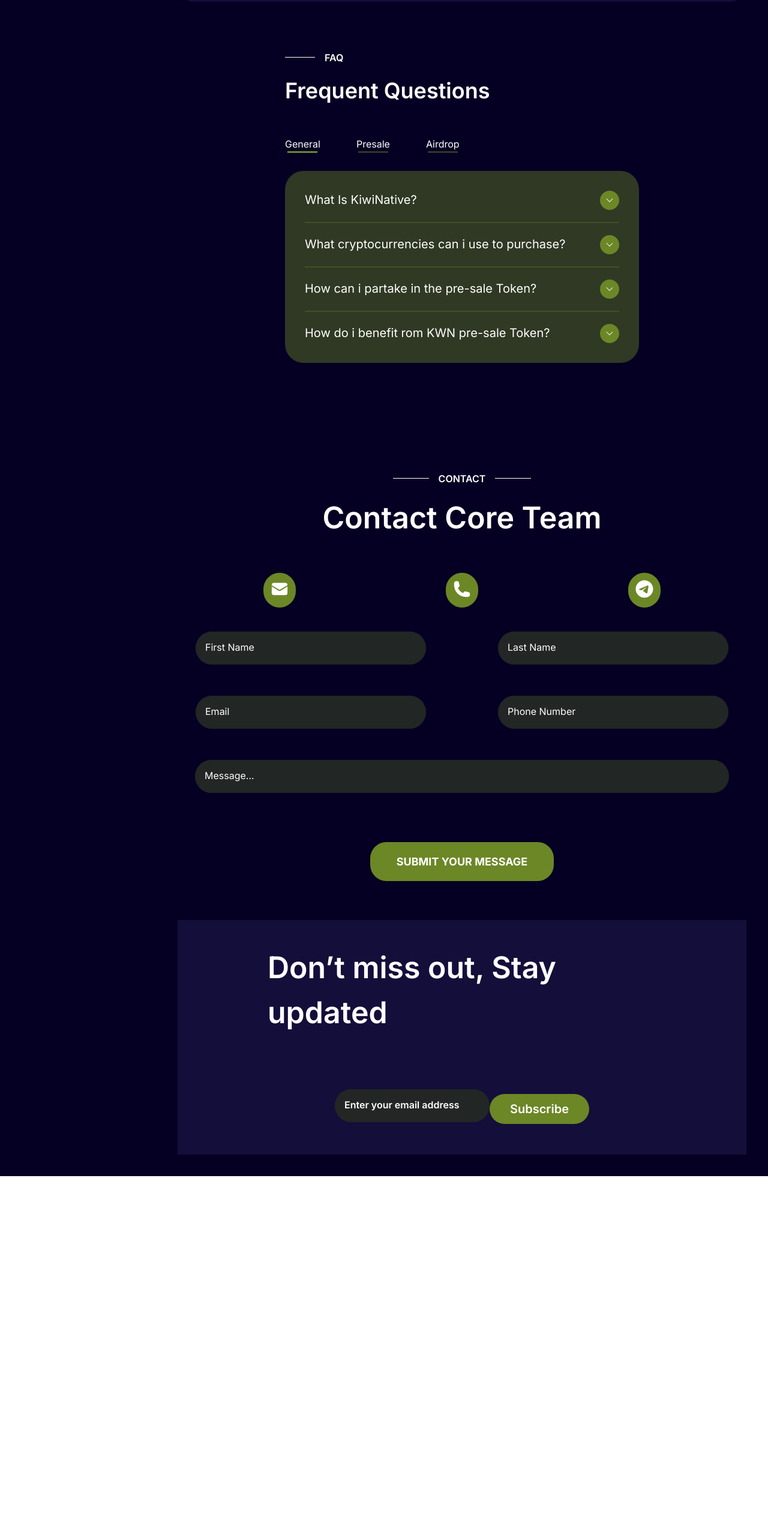
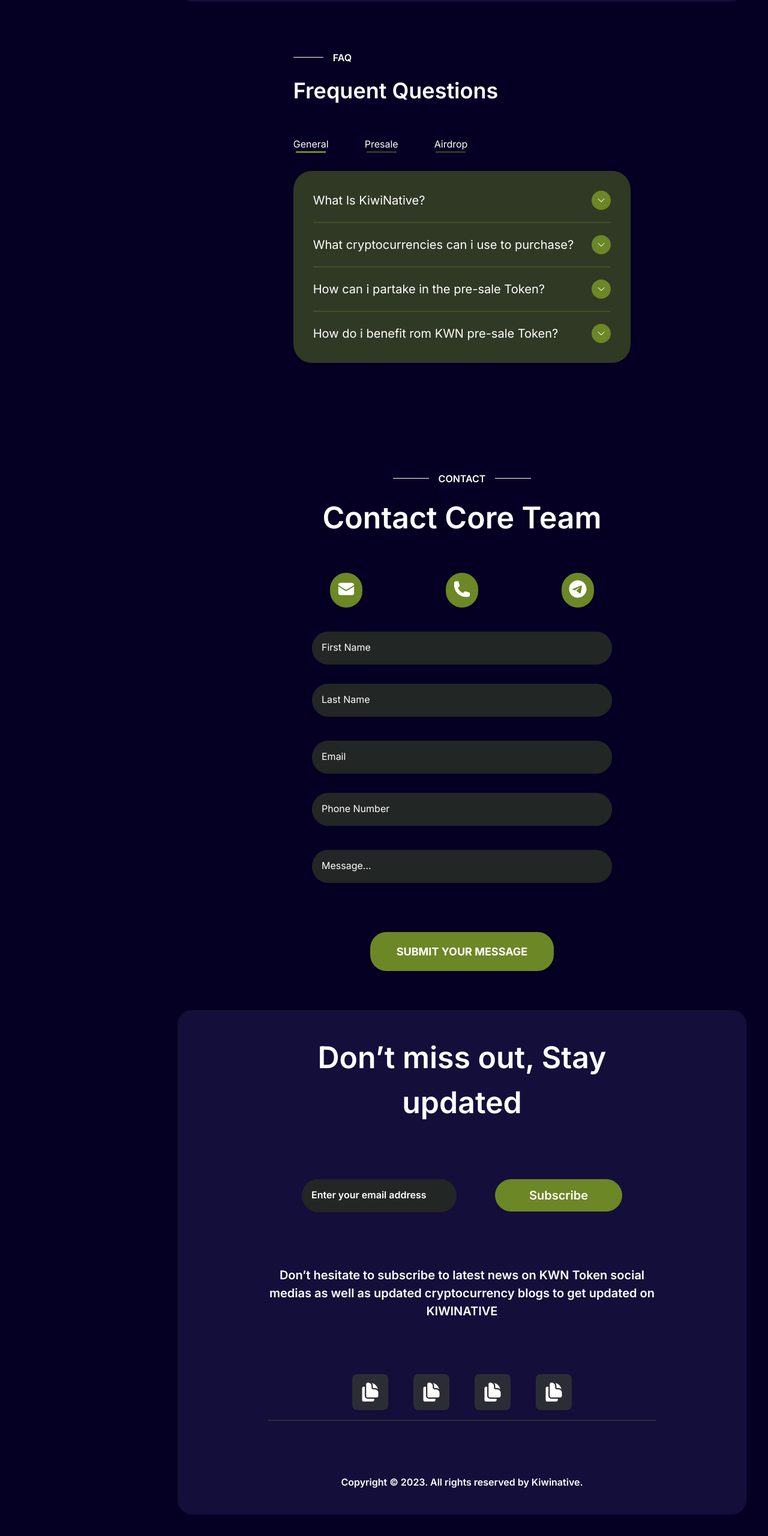
Before and after one commit to kiwinative/presale_app, a Next.js app: page / in a window 1280 px wide. Shown: the part 1419-3980 px from the top of the page at 60% size. Before the commit the page ends 3380 px from the top, so only its background shows below. Built offline with nearby package versions, Linux system fonts and the light colour scheme.

Commit message:
Responsiveness update

```diff
--- a/app/Contact.tsx
+++ b/app/Contact.tsx
@@ -1,19 +1,24 @@
+"use client";
+
+import { useGlobalContext } from './Context/store'
 import { IconProp } from "@fortawesome/fontawesome-svg-core"
 import { faTelegram } from "@fortawesome/free-brands-svg-icons"
 import { FontAwesomeIcon } from "@fortawesome/react-fontawesome"
 import { EnvelopeIcon, PhoneIcon } from "@heroicons/react/24/solid"
 
+
 export const Contact = () => {
+    const {open} = useGlobalContext()
   return (
-    <div className='flex flex-col items-center mt-[100px]'>
+    <div className={`flex flex-col flex-grow items-center mt-[100px] px-8 ${open && 'px-0'}`}>
         <div className='flex items-center py-4'>
             <div className=" h-px bg-white w-[60px]"></div>
             <span className="flex-shrink text-white px-4 font-semibold text-[16px]">CONTACT</span>
             <div className=" h-px bg-white w-[60px]"></div>
         </div>
-        <h4 className='text-[50px] font-semibold'>Contact Core Team</h4>
+        <h4 className={`text-[35px] sm:text-[50px] font-semibold ${open && "sm:text-[40px]"}`}>Contact Core Team</h4>
         <div className="flex flex-col items-center gap-[40px] mt-[54px]">
-            <div className='flex flex-row justify-center gap-[250px] w-full'>
+            <div className='flex flex-row justify-between w-full px-[30px]'>
                 <a href="mailto:media@privateemail.pro" className="items-center rounded-[30px] bg-[#6C8726] p-3">
                     <EnvelopeIcon className="h-[30px] w-[30px]"/>
                 </a>
@@ -24,8 +29,8 @@
                 <FontAwesomeIcon icon={faTelegram as IconProp} className="h-[30px] w-[30px]"/>
                 </a>
             </div>
-            <div className='flex flex-row justify-between space-x-[120px] text-white'>
-                <div className="h-[55px] w-[350px] bg-[#222624] rounded-[28px] relative mb-3 xl:w-96" data-te-input-wrapper-init>
+            <div className={`flex flex-col space-y-[20px] ${open ? "md:flex-col" : "md:flex-row md:space-y-0 md:space-x-[70px]"} justify-between text-white`}>
+                <div className={`h-[55px] w-[350px] ${open ? "lg:w-[500px]" : "md:w-[300px] lg:w-[400px]"} bg-[#222624] rounded-[28px] relative mb-3`} data-te-input-wrapper-init>
                     <input
                     type="text"
                     className="h-full bg-[#222624] rounded-[28px] peer block min-h-[auto] w-full border-0  py-[0.32rem] px-3 leading-[1.6] outline-none transition-all duration-200 ease-linear focus:placeholder:opacity-100 data-[te-input-state-active]:placeholder:opacity-100 motion-reduce:transition-none dark:text-neutral-200 dark:placeholder:text-neutral-200 [&:not([data-te-input-placeholder-active])]:placeholder:opacity-0"
@@ -37,7 +42,7 @@
                     >First Name
                     </label>
                 </div>
-                <div className="h-[55px] w-[350px] bg-[#222624] rounded-[28px] relative mb-3 xl:w-96" data-te-input-wrapper-init>
+                <div className={`h-[55px] w-[350px] ${open ? "lg:w-[500px]" : "md:w-[300px] lg:w-[400px]"} bg-[#222624] rounded-[28px] relative mb-3`} data-te-input-wrapper-init>
                     <input
                     type="text"
                     className="h-full bg-[#222624] rounded-[28px] peer block min-h-[auto] w-full border-0  py-[0.32rem] px-3 leading-[1.6] outline-none transition-all duration-200 ease-linear focus:placeholder:opacity-100 data-[te-input-state-active]:placeholder:opacity-100 motion-reduce:transition-none dark:text-neutral-200 dark:placeholder:text-neutral-200 [&:not([data-te-input-placeholder-active])]:placeholder:opacity-0"
@@ -51,8 +56,8 @@
                 </div>
 
             </div>
-            <div className='flex flex-row justify-between space-x-[120px] text-white'>
-                <div className="h-[55px] w-[350px] bg-[#222624] rounded-[28px] relative mb-3 xl:w-96" data-te-input-wrapper-init>
+            <div className={`flex flex-col space-y-[20px] ${open ? "md:flex-col" : "md:flex-row md:space-y-0 md:space-x-[70px]"} justify-between text-white`}>
+                <div className={`h-[55px] w-[350px] ${open ? "lg:w-[500px]" : "md:w-[300px] lg:w-[400px]"} bg-[#222624] rounded-[28px] relative mb-3`} data-te-input-wrapper-init>
                     <input
                     type="text"
                     className="h-full bg-[#222624] rounded-[28px] peer block min-h-[auto] w-full border-0  py-[0.32rem] px-3 leading-[1.6] outline-none transition-all duration-200 ease-linear focus:placeholder:opacity-100 data-[te-input-state-active]:placeholder:opacity-100 motion-reduce:transition-none dark:text-neutral-200 dark:placeholder:text-neutral-200 [&:not([data-te-input-placeholder-active])]:placeholder:opacity-0"
@@ -64,7 +69,7 @@
                     >Email
                     </label>
                 </div>
-                <div className="h-[55px] w-[350px] bg-[#222624] rounded-[28px] relative mb-3 xl:w-96" data-te-input-wrapper-init>
+                <div className={`h-[55px] w-[350px] ${open ? "lg:w-[500px]" : "md:w-[300px] lg:w-[400px]"} bg-[#222624] rounded-[28px] relative mb-3`} data-te-input-wrapper-init>
                     <input
                     type="text"
                     className="h-full bg-[#222624] rounded-[28px] peer block min-h-[auto] w-full border-0  py-[0.32rem] px-3 leading-[1.6] outline-none transition-all duration-200 ease-linear focus:placeholder:opacity-100 data-[te-input-state-active]:placeholder:opacity-100 motion-reduce:transition-none dark:text-neutral-200 dark:placeholder:text-neutral-200 [&:not([data-te-input-placeholder-active])]:placeholder:opacity-0"
@@ -78,7 +83,7 @@
                 </div>
 
             </div>
-            <div className='flex flex-row w-[820px] xl:w-[890px] text-white'>
+            <div className='flex flex-row w-full text-white'>
                 <div className="h-[55px] w-full  bg-[#222624] rounded-[28px] relative mb-3" data-te-input-wrapper-init>
                     <input
                     type="text"
@@ -93,7 +98,7 @@
                 </div>
             </div>
         </div>
-        <button className="py-[19px] px-[44px] bg-[#6C8726] rounded-[27px] mt-[70px] text-[18px] font-bold">SUBMIT YOUR MESSAGE</button>
+        <button className="py-[19px] px-[44px] bg-[#6C8726] rounded-[27px] mt-[70px] text-[12px] sm:text-[18px] font-bold">SUBMIT YOUR MESSAGE</button>
     </div>
   )
 }
--- a/app/Context/store.tsx
+++ b/app/Context/store.tsx
@@ -9,6 +9,8 @@
     setInfoSubmenuOpen: Dispatch<SetStateAction<boolean>>
     linksubmenuOpen: boolean,
     setLinkSubmenuOpen: Dispatch<SetStateAction<boolean>>
+    faq1Open: boolean,
+    setFaq1Open: Dispatch<SetStateAction<boolean>>
 }
 
 const GlobalContext = createContext<ContextProps>({
@@ -23,6 +25,10 @@
     linksubmenuOpen: false,
     setLinkSubmenuOpen: function (value: SetStateAction<boolean>): void {
         throw new Error("Function not implemented.");
+    },
+    faq1Open: false,
+    setFaq1Open: function (value: SetStateAction<boolean>): void {
+        throw new Error("Function not implemented.");
     }
 })
 
@@ -30,9 +36,10 @@
     const [open, setOpen] = useState(true)
     const [infosubmenuOpen, setInfoSubmenuOpen] = useState(true)
     const [linksubmenuOpen, setLinkSubmenuOpen] = useState(true)
+    const [faq1Open, setFaq1Open] = useState(true)
 
     return (
-        <GlobalContext.Provider value={{ open, setOpen, infosubmenuOpen, setInfoSubmenuOpen, linksubmenuOpen, setLinkSubmenuOpen }}>
+        <GlobalContext.Provider value={{ open, setOpen, infosubmenuOpen, setInfoSubmenuOpen, linksubmenuOpen, setLinkSubmenuOpen, faq1Open, setFaq1Open }}>
             {children}
         </GlobalContext.Provider>
     )
--- a/app/Faq.tsx
+++ b/app/Faq.tsx
@@ -1,18 +1,18 @@
 "use client"
 import { ChevronDownIcon } from '@heroicons/react/24/solid'
-import {useState} from 'react'
+import { useGlobalContext } from './Context/store'
 
 function Faq() {
-    const [submenuOpen, setSubmenuOpen] = useState(true)
+    const {faq1Open, setFaq1Open, open} = useGlobalContext()
 
   return (
-    <div className='flex flex-col'>
+    <div className='flex flex-col lg:scale-130'>
           <div className='flex flex-col'>
             <div className='flex items-center py-4'>
               <div className=" h-px bg-white w-[50px]"></div>
               <span className="flex-shrink text-white px-4 font-semibold text-[16px]">FAQ</span>
             </div>
-            <h4 className='text-[36px] font-semibold'>Frequent Questions</h4>
+            <h4 className='text-[26px] sm:text-[36px] font-semibold duration-500'>Frequent Questions</h4>
           </div>
           <div className='flex flex-row gap-[60px] mt-[50px]'>
             <div className='flex flex-col items-center'>
@@ -28,30 +28,30 @@
               <div className='h-[3px] bg-[#6C8726] opacity-[41%] w-[50px]'></div>
             </div>
           </div>
-          <div className='flex flex-col bg-[#303924] w-[590px] p-[33px] rounded-[31px] mt-[30px] gap-[20px]'>
-            <div className='flex flex-row justify-between' >
+          <div className='flex flex-col bg-[#303924] flex-grow p-[33px] rounded-[31px] mt-[30px] gap-[20px]'>
+            <div className='flex flex-row justify-between items-center w-full space-x-[30px]' >
                 <p className='text-white text-[20px]'>What Is KiwiNative?</p>
                 <button className='flex rounded-full p-2 bg-[#6C8726] items-center'>
-                    <ChevronDownIcon className={`h-4 w-4 ${!submenuOpen && "rotate-180 duration-500"}`} onClick={() => setSubmenuOpen(!submenuOpen)}/>
+                    <ChevronDownIcon className={`h-4 w-4 ${!faq1Open && "rotate-180 duration-500"}`} onClick={() => setFaq1Open(!faq1Open)}/>
                 </button>
             </div>
-            <p className={`${submenuOpen && "hidden"}`}>Lorem ipsum dolor sit amet consectetur adipisicing elit. Ut repellendus ea commodi! Modi voluptates minima at necessitatibus</p>
+            <p className={`${faq1Open && "hidden"}`}>Lorem ipsum dolor sit amet consectetur adipisicing elit. Ut repellendus ea commodi! Modi voluptates minima at necessitatibus</p>
             <div className='flex-grow bg-[#6C8726] h-[2px] opacity-30'></div>
-            <div className='flex flex-row justify-between' >
+            <div className='flex flex-row justify-between items-center w-full space-x-[30px]' >
                 <p className='text-white text-[20px]'>What cryptocurrencies can i use to purchase?</p>
                 <button className='flex rounded-full p-2 bg-[#6C8726] items-center'>
                     <ChevronDownIcon className='h-4 w-4'/>
                 </button>
             </div>
             <div className='flex-grow bg-[#6C8726] h-[2px] opacity-30'></div>
-            <div className='flex flex-row justify-between' >
+            <div className='flex flex-row justify-between items-center w-full space-x-[30px]' >
                 <p className='text-white text-[20px]'>How can i partake in the pre-sale Token?</p>
                 <button className='flex rounded-full p-2 bg-[#6C8726] items-center'>
                     <ChevronDownIcon className='h-4 w-4'/>
                 </button>
             </div>
             <div className='flex-grow bg-[#6C8726] h-[2px] opacity-30'></div>
-            <div className='flex flex-row justify-between' >
+            <div className='flex flex-row justify-between items-center w-full space-x-[30px]' >
                 <p className='text-white text-[20px]'>How do i benefit rom KWN pre-sale Token?</p>
                 <button className='flex rounded-full p-2 bg-[#6C8726] items-center'>
                     <ChevronDownIcon className='h-4 w-4'/>
--- a/app/Footer.tsx
+++ b/app/Footer.tsx
@@ -1,9 +1,16 @@
-const footer = () => {
+"use client";
+
+import { DocumentDuplicateIcon } from '@heroicons/react/24/solid';
+import { useGlobalContext } from './Context/store'
+
+const Footer = () => {
+  const {open} = useGlobalContext()
+
   return (
-    <div className="flex flex-col gap-[90px] items-center text-white bg-[#140E3A] py-[42px] px-[150px] font-semibold">
-        <h3 className="text-[50px]">Don’t miss out, Stay updated</h3>
-          <div className='flex flex-row items-center text-white'>
-            <div className="h-[55px] w-full  bg-[#222624] rounded-[28px] relative mb-3" data-te-input-wrapper-init>
+    <div className={`flex flex-col flex-grow ${open && "md:flex-col"} gap-[90px] items-center text-white bg-[#140E3A] py-[42px] px-[50px] md:px-[150px] font-semibold rounded-3xl`}>
+        <h3 className="text-[40px] lg:text-[50px] text-center">Don’t miss out, Stay updated</h3>
+          <div className='flex flex-row flex-grow items-center justify-between space-x-10 lg:space-x-16 text-white'>
+            <div className="flex h-[55px] flex-grow  bg-[#222624] rounded-[28px] relative" data-te-input-wrapper-init>
               <input
               type="text"
               className="h-full bg-[#222624] rounded-[28px] peer block min-h-[auto] w-full border-0  py-[0.32rem] px-3 leading-[1.6] outline-none transition-all duration-200 ease-linear focus:placeholder:opacity-100 data-[te-input-state-active]:placeholder:opacity-100 motion-reduce:transition-none dark:text-neutral-200 dark:placeholder:text-neutral-200 [&:not([data-te-input-placeholder-active])]:placeholder:opacity-0"
@@ -15,10 +22,21 @@
               >Enter your email address
               </label>
             </div>
-            <button className="py-[10px] px-[34px] bg-[#6C8726] rounded-[27px] text-[20px] font-semibold">Subscribe</button>
+            <button className="p-[12px] lg:py-[12px] lg:px-[57px] bg-[#6C8726] rounded-[27px] text-[20px] font-semibold">Subscribe</button>
           </div>
+          <p className='text-center font-semibold text-[20px]'>Don’t hesitate to subscribe to latest news on KWN Token social medias as well as updated cryptocurrency blogs to get updated on KIWINATIVE</p>
+          <div className='flex flex-col w-full space-y-4 items-center'>
+          <div className='flex flex-row flex-grow items-center space-x-[35px] sm:space-x-[42px] text-white'>
+                <DocumentDuplicateIcon className='h-[60px] w-[60px] cursor-pointer p-3 bg-[#2B2D35] rounded-lg '/>
+                <DocumentDuplicateIcon className='h-[60px] w-[60px] cursor-pointer p-3 bg-[#2B2D35] rounded-lg'/>
+                <DocumentDuplicateIcon className='h-[60px] w-[60px] cursor-pointer p-3 bg-[#2B2D35] rounded-lg'/>
+                <DocumentDuplicateIcon className='h-[60px] w-[60px] cursor-pointer p-3 bg-[#2B2D35] rounded-lg'/>
+          </div>
+          <div className='w-full h-[2px] bg-[#2B2D35]'></div>
+          </div>
+          <p className='text-center'>Copyright © 2023. All rights reserved by Kiwinative.</p>
         </div>
   )
 }
 
-export default footer
+export default Footer
--- a/app/Header.tsx
+++ b/app/Header.tsx
@@ -5,7 +5,7 @@
       <header className='bg-white fixed w-full px-[20px] z-10 md:px-[40px]'>
           <div className="flex justify-between items-center">
         <div className='flex items-center space-x-3 '>
-          <Bars3Icon className='h-[25px] w-[25px] md:hidden cursor-pointer text-black' />
+          <Bars3Icon className='h-[25px] w-[25px] sm:hidden cursor-pointer text-black' />
           <div className='flex flex-col items-center cursor-pointer text-black'>
                   <BeakerIcon className='h-[40px] w-[40px] text-black' />
                   <h1 className='font-[16px]'>KIWINATIVE</h1>
--- a/app/buy.tsx
+++ b/app/buy.tsx
@@ -24,7 +24,7 @@
                       </ul>
                   </div>
               </div>
-              <div className='flex flex-col gap-[35px]  border-solid border-2 py-[43px] px-[12px] sm:px-[51px] border-[#9CAB72] rounded-[25px]'>
+              <div className={`flex flex-col gap-[35px]  border-solid border-2 py-[43px] px-[12px] sm:px-[51px] ${open && "sm:px-7"} border-[#9CAB72] rounded-[25px]`}>
                   <div>
                       <p className='text-[16px]'>Amount BNB</p>
                       <div className='w-[236px] h-[50px] bg-[#6C8726] rounded-[14px] opacity-[41%]'></div>
```
